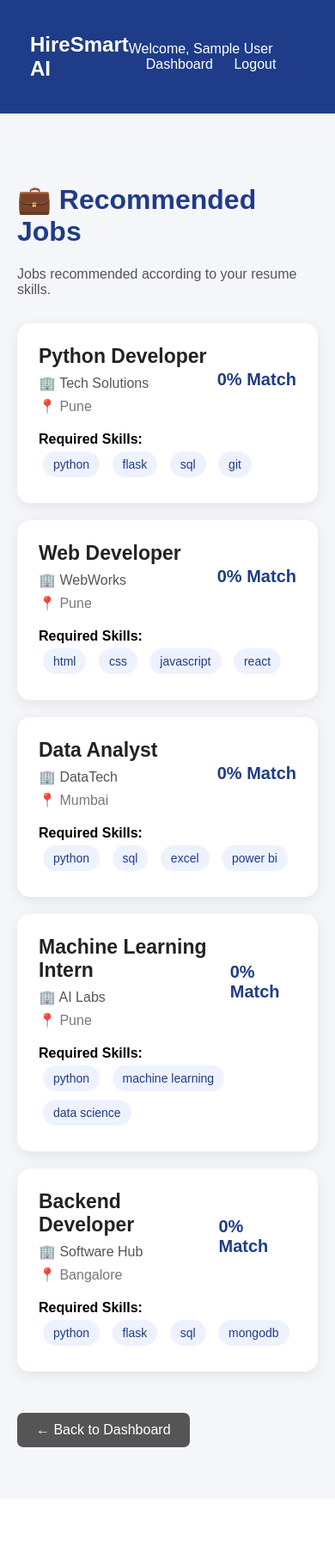
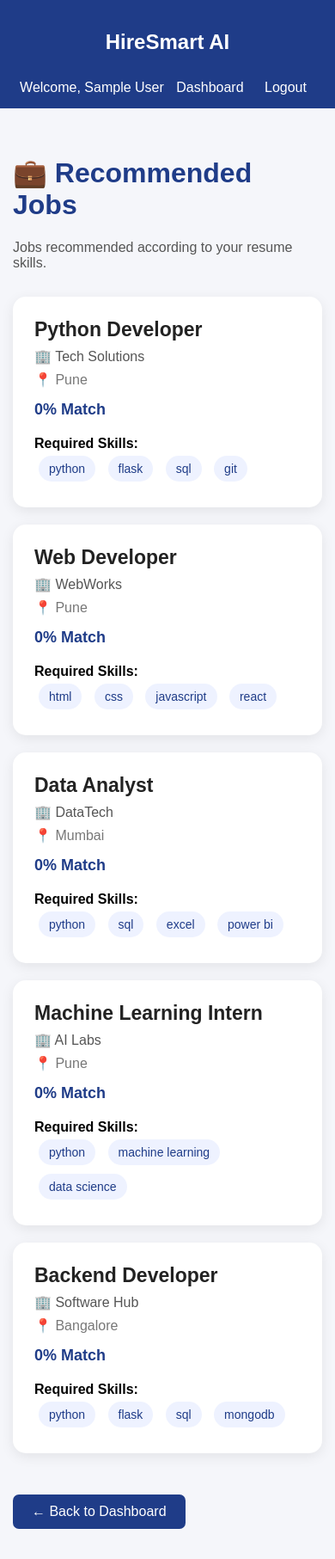
Before and after one commit to salunkeprajakta/HireSmart-AI, a Flask app: page /jobs in a window 390 px wide. Shown: the whole page at 86% size. Before the commit the page ends 1683 px from the top, so only its background shows below. Run offline with Flask 3, Linux system fonts and the light colour scheme; the visitor is signed in with stand-in values (Sample User, id 1); data that the repository does not hold is empty; parts of the project's set-up code (start-up, migrations or seed data) failed here and were passed over.

Commit message:
Fix recommended jobs button colors

```diff
--- a/templates/jobs.html
+++ b/templates/jobs.html
@@ -98,6 +98,7 @@
             color: #155724;
         }
 
+        /* APPLY BUTTON */
         .apply-btn {
             display: inline-block;
             margin-top: 20px;
@@ -115,14 +116,21 @@
             background: #162d68;
         }
 
+        /* BACK TO DASHBOARD BUTTON */
         .back-btn {
             display: inline-block;
             margin-top: 10px;
             padding: 11px 22px;
-            background: #555;
+            background: #1f3c88;
             color: white;
             text-decoration: none;
             border-radius: 7px;
+            cursor: pointer;
+        }
+
+        .back-btn:hover {
+            background: #162d68;
+            color: white;
         }
 
         .no-jobs {
@@ -130,6 +138,41 @@
             padding: 30px;
             border-radius: 15px;
             text-align: center;
+        }
+
+        @media (max-width: 700px) {
+
+            .navbar {
+                padding: 15px 20px;
+                flex-direction: column;
+                gap: 10px;
+                text-align: center;
+            }
+
+            .navbar a {
+                margin-left: 10px;
+                margin-right: 10px;
+            }
+
+            .container {
+                margin: 20px auto;
+                padding: 15px;
+            }
+
+            .job-header {
+                flex-direction: column;
+                align-items: flex-start;
+                gap: 15px;
+            }
+
+            .match {
+                font-size: 18px;
+            }
+
+            .back-btn,
+            .apply-btn {
+                text-align: center;
+            }
         }
 
     </style>
```
Also changed, not shown: templates/resume_analysis.html (+9 -3 lines).
